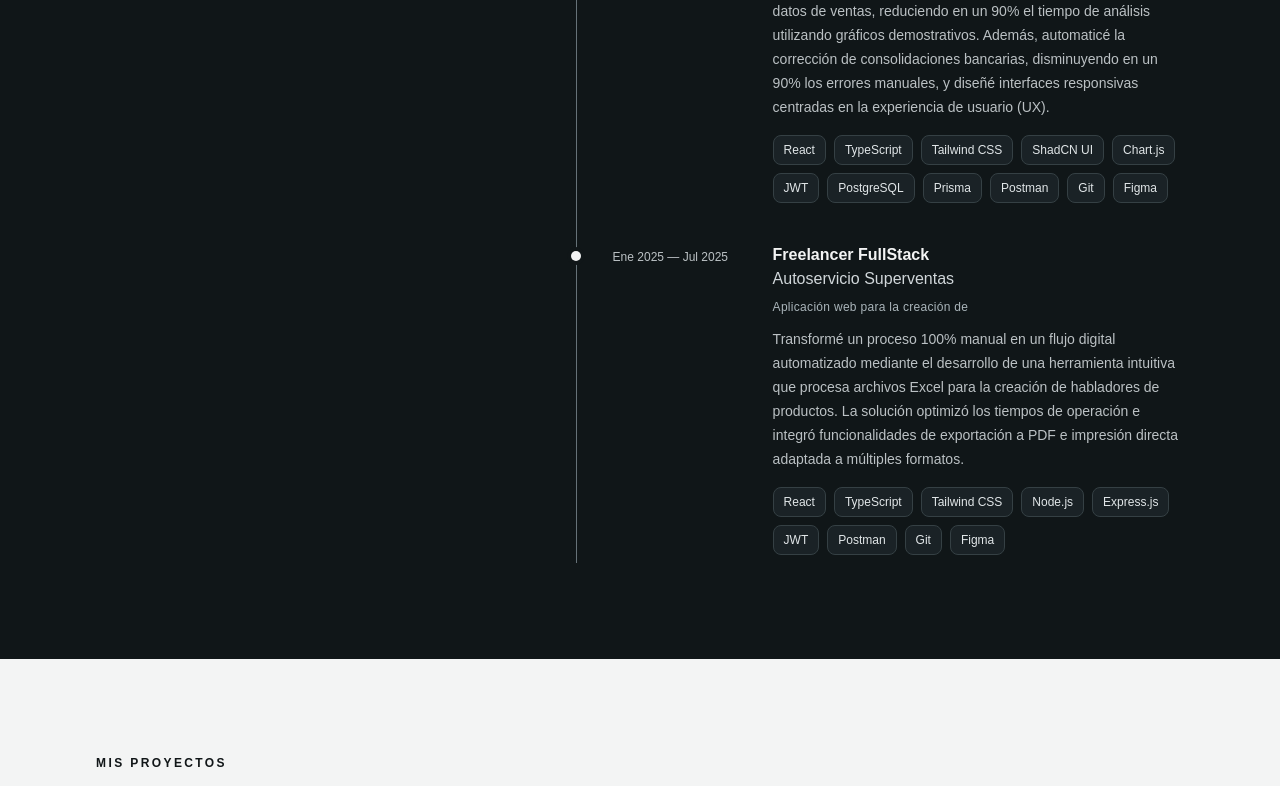
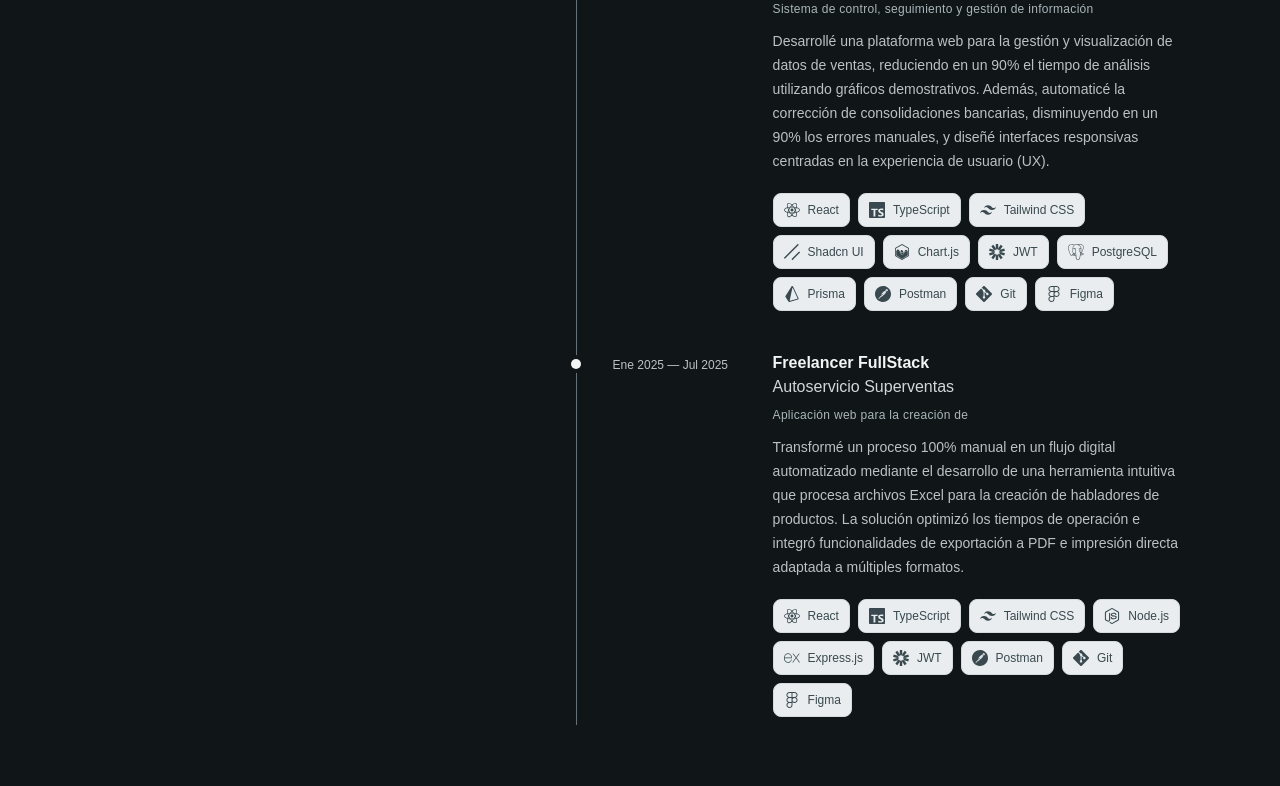
Before and after one commit to jotadecub/juans-portfolio, a React (Vite) app: page / in a window 1280 px wide. Shown: the part 1200-1986 px from the top of the page. Built offline with nearby package versions, Linux system fonts and the light colour scheme.

Commit message:
feat: agregar iconos reutilizables para tecnologias

```diff
--- a/package.json
+++ b/package.json
@@ -14,6 +14,7 @@
     "motion": "^14.6.0",
     "react": "^19.3.1",
     "react-dom": "^19.3.1",
+    "react-icons": "^5.7.0",
     "tailwindcss": "^4.3.3"
   },
   "devDependencies": {
--- a/src/components/experience/ExperienceItem.tsx
+++ b/src/components/experience/ExperienceItem.tsx
@@ -1,5 +1,6 @@
 import { motion } from "motion/react";
 import type { Experience } from "../../types/experience";
+import TechnologyList from "../ui/TechnologyList";
 
 type ExperienceItemProps = {
   experience: Experience;
@@ -63,19 +64,12 @@ export default function ExperienceItem({
             {experience.description}
           </p>
 
-          <ul
-            aria-label="Tecnologías utilizadas"
-            className="mt-4 flex flex-wrap gap-2"
-          >
-            {experience.technologies.map((technology) => (
-              <li
-                key={technology}
-                className="rounded-lg border border-[#354044] bg-[#1a2226] px-2.5 py-1.5 text-xs font-medium text-[#e1e6e8]"
-              >
-                {technology}
-              </li>
-            ))}
-          </ul>
+          <div className="mt-5">
+            <TechnologyList
+              technologies={experience.technologies}
+              theme="light"
+            />
+          </div>
         </div>
       </motion.article>
     </li>
--- a/src/components/projects/ProjectCard.tsx
+++ b/src/components/projects/ProjectCard.tsx
@@ -1,5 +1,6 @@
 import { motion } from "motion/react";
 import type { Project } from "../../types/project";
+import TechnologyList from "../ui/TechnologyList";
 
 type ProjectCardProps = {
   project: Project;
@@ -68,19 +69,12 @@ export default function ProjectCard({
           {project.description}
         </p>
 
-        <ul
-          aria-label="Tecnologías utilizadas"
-          className="mt-5 flex flex-wrap gap-2"
-        >
-          {project.technologies.map((technology) => (
-            <li
-              key={technology}
-              className="rounded-md border border-[#d5dadd] bg-[#e9edef] px-2 py-1 text-xs font-medium text-[#39494f]"
-            >
-              {technology}
-            </li>
-          ))}
-        </ul>
+        <div className="mt-5">
+          <TechnologyList
+            technologies={project.technologies}
+            theme="light"
+          />
+        </div>
 
         {hasLinks && (
           <div className="mt-auto pt-6">
--- /dev/null
+++ b/src/components/ui/TechnologyList.tsx
@@ -0,0 +1,53 @@
+import { FiCode } from "react-icons/fi";
+import { getTechnology } from "../../data/technologies";
+
+type TechnologyListProps = {
+  technologies: string[];
+  theme?: "light" | "dark";
+};
+
+const themeClasses = {
+  light:
+    "border-[#d5dadd] bg-[#e9edef] text-[#39494f]",
+  dark:
+    "border-[#354044] bg-[#1a2226] text-[#e1e6e8]",
+};
+
+export default function TechnologyList({
+  technologies,
+  theme = "light",
+}: TechnologyListProps) {
+  if (technologies.length === 0) {
+    return null;
+  }
+
+  return (
+    <ul
+      aria-label="Tecnologías utilizadas"
+      className="flex flex-wrap gap-2"
+    >
+      {technologies.map((name) => {
+        const technology = getTechnology(name);
+        const Icon = technology?.icon ?? FiCode;
+        const label = technology?.label ?? name;
+
+        return (
+          <li
+            key={name}
+            className={`inline-flex items-center gap-2 rounded-lg border px-2.5 py-2 ${themeClasses[theme]}`}
+          >
+            <Icon
+              aria-hidden="true"
+              focusable="false"
+              className="h-4 w-4 shrink-0"
+            />
+
+            <span className="text-xs font-medium">
+              {label}
+            </span>
+          </li>
+        );
+      })}
+    </ul>
+  );
+}
--- /dev/null
+++ b/src/data/technologies.ts
@@ -0,0 +1,140 @@
+import type { IconType } from "react-icons";
+
+import {
+    SiReact,
+    SiTypescript,
+    SiJavascript,
+    SiNodedotjs,
+    SiPostgresql,
+    SiTailwindcss,
+    SiPrisma,
+    SiFirebase,
+    SiMysql,
+    SiGit,
+    SiDocker,
+    SiHtml5,
+    SiCss,
+    SiJsonwebtokens,
+    SiPostman,
+    SiExpress,
+    SiFigma,
+    SiShadcnui,
+    SiChartdotjs,
+    SiGooglemaps,
+} from "react-icons/si";
+
+type TechnologyDefinition = {
+    label: string;
+    icon: IconType;
+};
+
+const technologies: Record<
+    string,
+    TechnologyDefinition | undefined
+> = {
+    react: {
+        label: "React",
+        icon: SiReact,
+    },
+    typescript: {
+        label: "TypeScript",
+        icon: SiTypescript,
+    },
+    javascript: {
+        label: "JavaScript",
+        icon: SiJavascript,
+    },
+    nodejs: {
+        label: "Node.js",
+        icon: SiNodedotjs,
+    },
+    postgresql: {
+        label: "PostgreSQL",
+        icon: SiPostgresql,
+    },
+    tailwindcss: {
+        label: "Tailwind CSS",
+        icon: SiTailwindcss,
+    },
+    prisma: {
+        label: "Prisma",
+        icon: SiPrisma,
+    },
+    firebase: {
+        label: "Firebase",
+        icon: SiFirebase,
+    },
+    mysql: {
+        label: "MySQL",
+        icon: SiMysql,
+    },
+    git: {
+        label: "Git",
+        icon: SiGit,
+    },
+    docker: {
+        label: "Docker",
+        icon: SiDocker,
+    },
+    html: {
+        label: "HTML",
+        icon: SiHtml5,
+    },
+    css: {
+        label: "CSS",
+        icon: SiCss,
+    },
+    jsonwebtoken: {
+        label: "JWT",
+        icon: SiJsonwebtokens,
+    },
+    postman: {
+        label: "Postman",
+        icon: SiPostman,
+    },
+    express: {
+        label: "Express.js",
+        icon: SiExpress,
+    },
+    figma: {
+        label: "Figma",
+        icon: SiFigma,
+    },
+    shadcnui: {
+        label: "Shadcn UI",
+        icon: SiShadcnui,
+    },
+    chartjs: {
+        label: "Chart.js",
+        icon: SiChartdotjs,
+    },
+    googlemaps: {
+        label: "Google Maps API",
+        icon: SiGooglemaps,
+    },
+};
+
+const aliases: Record<string, string | undefined> = {
+    node: "nodejs",
+    postgres: "postgresql",
+    tailwind: "tailwindcss",
+    html5: "html",
+    css3: "css",
+    googlemapsapi: "googlemaps",
+    jwt: "jsonwebtoken",
+    chartjs: "chartjs",
+    expressjs: "express",
+};
+
+function normalizeTechnology(name: string): string {
+    return name.toLowerCase().replace(/[^a-z0-9]/g, "");
+}
+
+export function getTechnology(
+    name: string,
+): TechnologyDefinition | undefined {
+    const normalizedName = normalizeTechnology(name);
+    const key = aliases[normalizedName] ?? normalizedName;
+
+    return technologies[key];
+}
```
Also changed, not shown: 1 other file (tests, documents, lock files or other folders).
